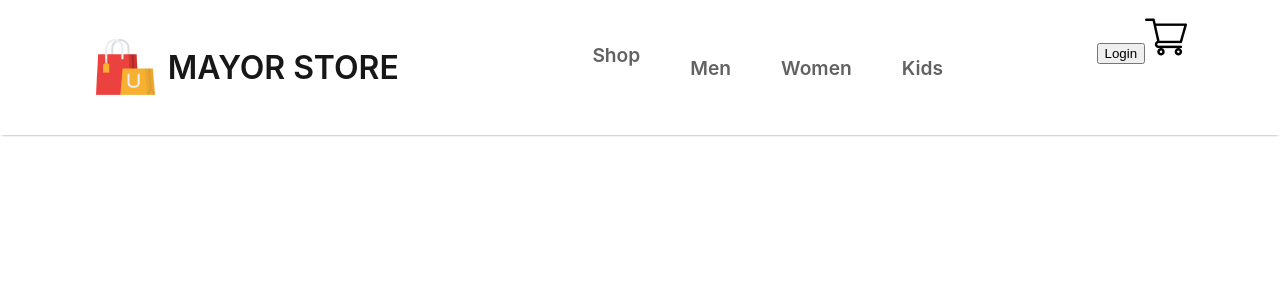
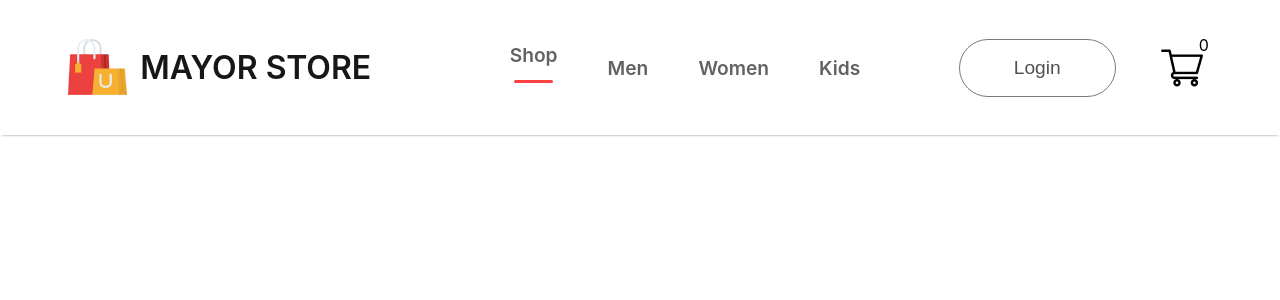
Before and after one commit to patrick-nsolo/frontend, a React (Create React App) app: page / in a window 1280 px wide. Shown: the top 300 px of the page. Built offline with nearby package versions, Linux system fonts and the light colour scheme.

Commit message:
update navigation cart and counter

```diff
--- a/src/Components/Navbar/Navbar.css
+++ b/src/Components/Navbar/Navbar.css
@@ -36,4 +36,34 @@
     width: 80%;
     height: 3px;
     border-radius: 10px;
+    background: #ff4141;
 }
+.nav-login-cart{
+    display: flex;
+    align-items: center;
+    gap:45px;
+}
+.nav-login-cart button{
+    width:157px;
+    height:58px;
+    outline:none;
+    border: 1px solid #7a7a7a;
+    border-radius: 75px;
+    color: #515151;
+    font-size: 1.2rem;
+    font-weight: 500;
+    background: #fff;
+    cursor: pointer;
+}
+.nav-login-cart button:active{
+    background: #f3f3f3;
+}
+.nav-cart-count{
+    width: 22px;
+    height: 22px;
+    display: flex;
+    justify-content: center;
+    align-items: center;
+    margin-top: -45px;
+    margin-left: -55px;
+}
--- a/src/Components/Navbar/Navbar.jsx
+++ b/src/Components/Navbar/Navbar.jsx
@@ -19,6 +19,7 @@
         <div className='nav-login-cart'>
             <button>Login</button>
             <img src={cart_icon} alt=''/>
+            <div className='nav-cart-count'>0</div>
         </div>
     </div>
   )
```
